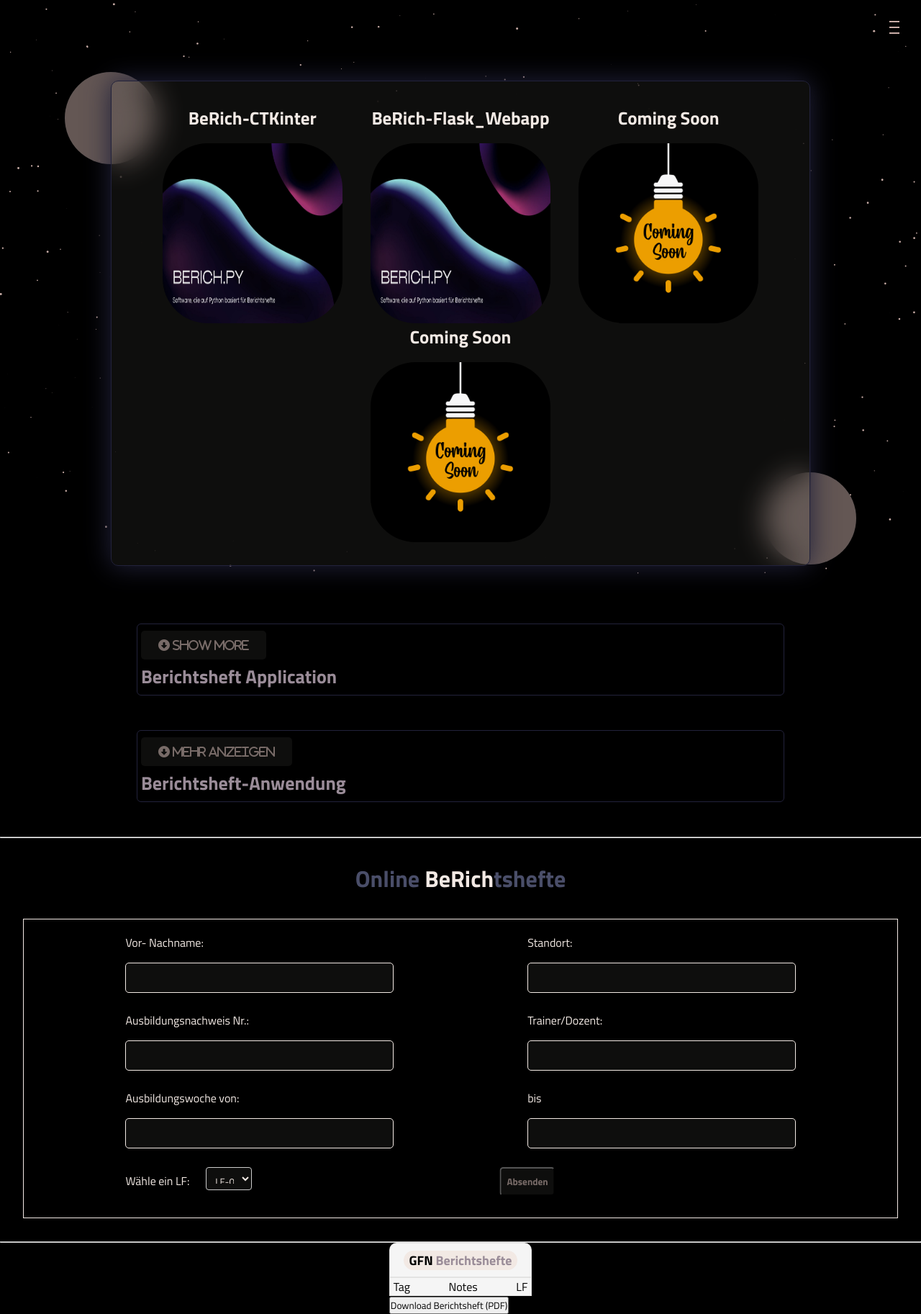
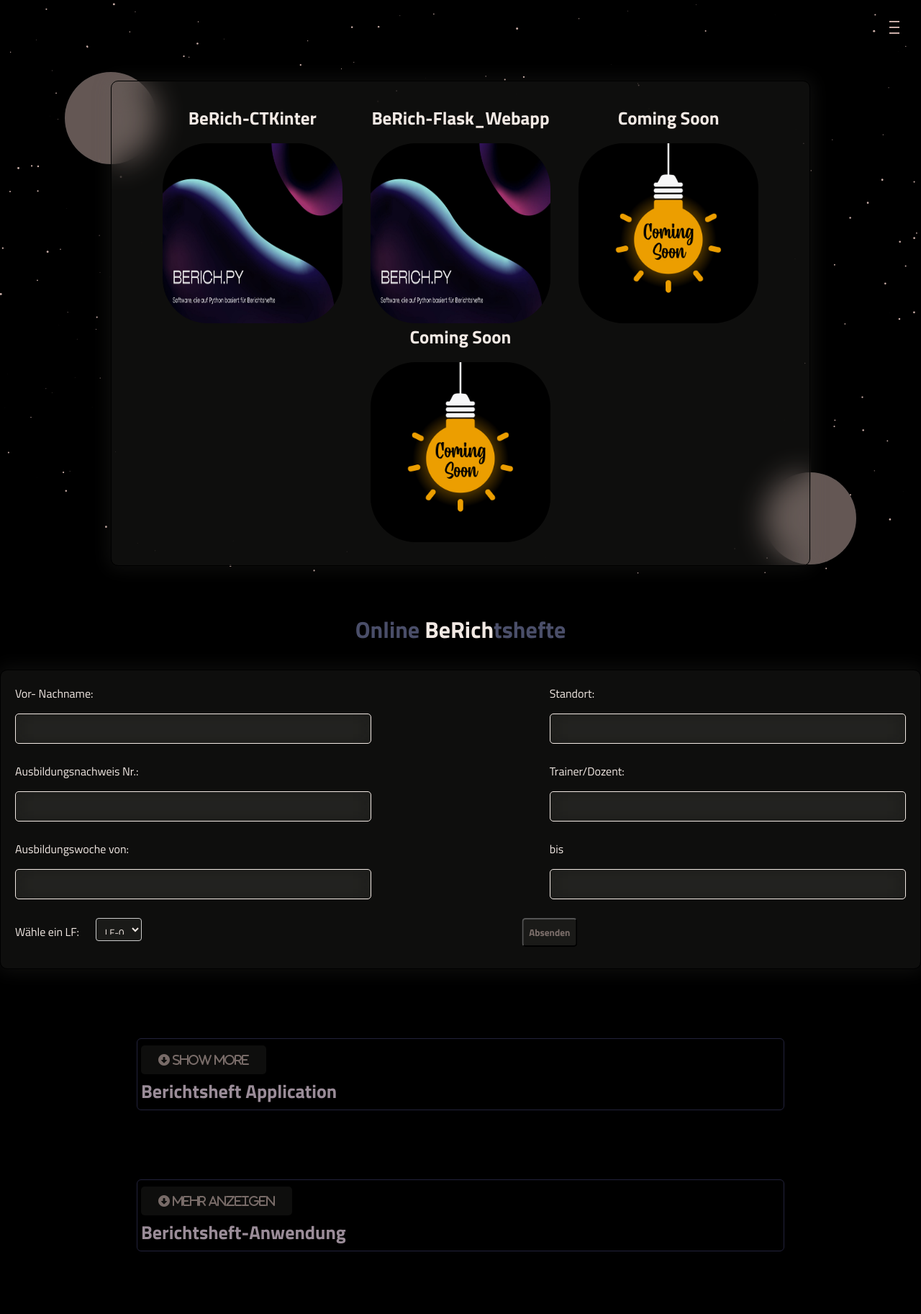
Before and after one commit to ColdByDefault/beRich, a Flask app: page /projects/ in a window 1280 px wide. Shown: the whole page at 72% size. After the commit the page ends 1738 px from the top, so only its background shows below. Run offline with Flask 3, Linux system fonts and the light colour scheme; some libraries are stand-ins or nearby versions.

Commit message:
Results are shown after submitting. re-style Projects.

```diff
--- a/version_2.0/app/projects/routes.py
+++ b/version_2.0/app/projects/routes.py
@@ -12,7 +12,8 @@
 def projects_list():
     form_data = {}
     notes_data = {}
-    return render_template('projects/index.html', form_data=form_data, notes_data=notes_data)
+    submit_form = False
+    return render_template('projects/index.html', form_data=form_data, notes_data=notes_data, submit_form=submit_form)
 
 @projects.route('/submit_form', methods=['POST'])
 def submit_form():
@@ -31,7 +32,8 @@
     selected_notes = notes.get(form_data['LF'], {})
     process_form_data(form_data)
 
-    return render_template('projects/index.html', form_data=form_data, notes_data=selected_notes)
+    submit_form = True
+    return render_template('projects/index.html', form_data=form_data, notes_data=selected_notes, submit_form=submit_form)
 
 @projects.route('/generate-pdf', methods=['POST'])
 def generate_pdf():
--- a/version_2.0/app/projects/static/projects.css
+++ b/version_2.0/app/projects/static/projects.css
@@ -45,8 +45,8 @@
     justify-content: space-evenly;
     margin: 80px 0 0 0;
     padding: 2rem;
-    border: 1px solid var(--color-palette-first);
-    box-shadow: 0 0 36px 1px var(--color-palette-first);
+    border: 1px solid var(--prime-background-color);
+    box-shadow: 0 0 25px 5px var(--prime-background-color-light);
     border-radius: 10px;
     backdrop-filter: blur(20px);
     background: var(--prime-background-color-light);
@@ -80,7 +80,14 @@
     margin-left: 1rem;
     animation: blinkingColor 2s infinite;
 } */
-
+.berichTkinter{
+    position: relative;
+    display: flex;
+    flex-wrap: wrap;
+    width: 100%;
+    background: #000;
+    margin: 3rem 0;
+}
 .show-more{
     position: relative;
     transform: translateX(-50%);
@@ -182,14 +189,22 @@
 #berichWebApp{
     position: relative;
     z-index: 3;
-    border: 1px solid var(--color-palette-fifth);
-    margin: 2rem;
+    margin: 2rem 0;
+    width: 100%;
+    display: flex;
+    align-items: center;
+    justify-content: center;
 }
+
 .container-web-app{
-    width: 80%;
     margin: 0 auto;
     padding: 20px;
     z-index: 3;
+    border: 1px solid var(--prime-background-color);
+    box-shadow: 0 0 25px 5px var(--prime-background-color-light);
+    border-radius: 10px;
+    backdrop-filter: blur(20px);
+    background: var(--prime-background-color-light);
 }
 
 
@@ -271,13 +286,16 @@
     position: relative;
     z-index: 2;
     display: flex;
-    flex-direction: column;
     align-items: center;
     justify-content: center;
     width: 100%;
 }
 
-
+.container-result form{
+    position: relative;
+    width: 100%;
+    background-color: #c72f2f;
+}
 
 .document-header{
     position: relative;
--- a/version_2.0/app/projects/templates/projects/index.html
+++ b/version_2.0/app/projects/templates/projects/index.html
@@ -16,20 +16,141 @@
             <img src="{{url_for('projects.static', filename='assets/1.jpg')}}">
         </div>
         <div class="berichTkinter-link">
-            <a class="app-link" href="#berichTkinter">BeRich-Flask_Webapp</a>
+            <a class="app-link" href="#berichWebApp">BeRich-Flask_Webapp</a>
             <img src="{{url_for('projects.static', filename='assets/1.jpg')}}">
         </div>
         <div class="berichTkinter-link">
-            <a class="app-link" href="">Coming Soon</a>
+            <a class="app-link" href="#">Coming Soon</a>
             <img src="{{url_for('projects.static', filename='assets/2.jpg')}}">
         </div>
         <div class="berichTkinter-link">
-            <a class="app-link" href="">Coming Soon</a>
+            <a class="app-link" href="#">Coming Soon</a>
             <img src="{{url_for('projects.static', filename='assets/2.jpg')}}">
         </div>
     </section>
 </section>
-<section id="berichTkinter">
+<div class="header-h1"><h1>Online <span>Be</span><span>Rich</span>tshefte</h1></div>
+<section id="berichWebApp">
+    <div class="container-web-app">
+        <form action="{{ url_for('projects.submit_form') }}" method="POST" enctype="multipart/form-data">
+            <div class="input-group">
+                <label for="trainee_name">Vor- Nachname:</label>
+                <input type="text" id="trainee_name" name="trainee_name" class="input-field" required>
+            </div>
+            <div class="input-group">
+                <label for="location">Standort:</label>
+                <input type="text" id="location" name="location" class="input-field" required>
+            </div>
+            <div class="input-group">
+                <label for="record_no">Ausbildungsnachweis Nr.:</label>
+                <input type="text" id="record_no" name="record_no" class="input-field" required>
+            </div>
+            <div class="input-group">
+                <label for="trainer_name">Trainer/Dozent:</label>
+                <input type="text" id="trainer_name" name="trainer_name" class="input-field" required>
+            </div>
+            <div class="input-group">
+                <label for="training_start">Ausbildungswoche von:</label>
+                <input type="text" id="training_start" name="training_start" class="input-field" required>
+            </div>
+            <div class="input-group">
+                <label for="training_end">bis</label>
+                <input type="text" id="training_end" name="training_end" class="input-field" required>
+            </div>
+            <div class="input-group">
+                <label for="lf-select">Wähle ein LF:</label>
+                <select name="lf-code" id="lf-select">
+                    <optgroup label="FISI/FIAE">
+                        {% for i in range(10) %}
+                        <option value="LF-{{ '%02d' % i }}">LF-{{ '%02d' % i }}</option>
+                        {% endfor %}
+                    </optgroup>
+                    <optgroup label="LF-F">
+                        {% for i in range(1, 5) %}
+                        <option value="LF-F{{ i }}">LF-F{{ i }}</option>
+                        {% endfor %}
+                    </optgroup>
+                    <optgroup label="LF-FIAE">
+                        {% for i in range(10, 13) %}
+                        <option value="LF-{{ i }}A">LF-{{ i }}A</option>
+                        {% endfor %}
+                    </optgroup>
+                    <optgroup label="LF-FISI">
+                        {% for i in range(10, 13) %}
+                        <option value="LF-{{ i }}S">LF-{{ i }}S</option>
+                        {% endfor %}
+                    </optgroup>
+                </select>
+            </div>
+            <div class="input-group">
+                <button type="submit" class="show-more" id="submitBtn">Absenden</button>
+            </div>
+        </form>
+    </div>
+</section>
+{% if submit_form %}
+<section id="results-section">
+    <form method="POST" action="{{ url_for('projects.generate_pdf') }}">
+        <div class="container-result">
+            <div class="container-result-form">
+                <h1 class="document-header"><span>GFN</span> Berichtshefte</h1>
+                {% set form_data = form_data or {} %}
+                {% if form_data %}
+                    {% set ns = namespace(count=0) %}
+                    {% for key, value in form_data.items() %}
+                        {% if key != 'image_path' %}
+                            <div class="form-feld"><strong class="{{ key | lower }}">{{ key }}</strong></div>
+                            <div class="form-feld value">{{ value }}</div>
+                            {% set ns.count = ns.count + 1 %}
+                        {% endif %}
+                    {% endfor %}
+                {% endif %}
+            </div>
+            <div class="schedule-flex-grow">
+                <div>Tag</div>
+                <div>Notes</div>
+                <div>LF</div>
+            </div>
+            <div class="schedule-notes">
+                {% if notes_data %}
+                    {% set ns = namespace(week_num=1) %}
+                    <div class="schedule-weekNr">
+                        <div>Woche</div>
+                        <div>Woche {{ ns.week_num }}</div>
+                        <div></div>
+                    </div>
+                    {% for day, notes in notes_data.items() %}
+                        <div class="schedule-days">
+                            <div>{{ day[:-1] | lower }}</div>
+                            <textarea class="editable-notes" data-day="{{ day }}">{{ notes }}</textarea>
+                            <div>{{ form_data.LF }}</div>
+                        </div>
+                        {% if loop.index % 5 == 0 and not loop.last %}
+                            {% set ns.week_num = ns.week_num + 1 %}
+                            <div class="schedule-weekNr">
+                                <div>Woche</div>
+                                <div>Woche {{ ns.week_num }}</div>
+                                <div></div>
+                            </div>
+                        {% endif %}
+                    {% endfor %}
+                {% endif %}
+            </div>
+            <input type="hidden" name="trainee_name" value="{{ form_data['Vor- Nachname'] }}">
+            <input type="hidden" name="location" value="{{ form_data['Standort'] }}">
+            <input type="hidden" name="record_no" value="{{ form_data['Ausbildungsnachweis NR.'] }}">
+            <input type="hidden" name="trainer_name" value="{{ form_data['Trainer/Dozent'] }}">
+            <input type="hidden" name="training_start" value="{{ form_data['Ausbildungswoche-von'] }}">
+            <input type="hidden" name="training_end" value="{{ form_data['Ausbildungswoche-bis'] }}">
+            <input type="hidden" name="lf-code" value="{{ form_data['LF'] }}">
+            <button type="submit" class="download-link">Download Berichtsheft (PDF)</button>
+        </div>
+    </form>
+</section>
+{% endif %}
+
+
+<section id="berichTkinter" class="berichTkinter">
     <div class="readme-container preview" id="english">
         <!--<a class="switch-lang" href="#german"><i class="fa-solid fa-circle-up" style="padding:1rem;"> English / Deutsch</i></a>-->
         <a class="show-more" href="javascript:void(0);" onclick="toggleSection('english')">
@@ -157,125 +278,6 @@
         </article>
     </div>
 </section>
-<hr>
-<div class="header-h1"><h1>Online <span>Be</span><span>Rich</span>tshefte</h1></div>
-<section id="berichWebApp">
-    <div class="container-web-app">
-        <form action="{{ url_for('projects.submit_form') }}" method="POST" enctype="multipart/form-data">
-            <div class="input-group">
-                <label for="trainee_name">Vor- Nachname:</label>
-                <input type="text" id="trainee_name" name="trainee_name" class="input-field" required>
-            </div>
-            <div class="input-group">
-                <label for="location">Standort:</label>
-                <input type="text" id="location" name="location" class="input-field" required>
-            </div>
-            <div class="input-group">
-                <label for="record_no">Ausbildungsnachweis Nr.:</label>
-                <input type="text" id="record_no" name="record_no" class="input-field" required>
-            </div>
-            <div class="input-group">
-                <label for="trainer_name">Trainer/Dozent:</label>
-                <input type="text" id="trainer_name" name="trainer_name" class="input-field" required>
-            </div>
-            <div class="input-group">
-                <label for="training_start">Ausbildungswoche von:</label>
-                <input type="text" id="training_start" name="training_start" class="input-field" required>
-            </div>
-            <div class="input-group">
-                <label for="training_end">bis</label>
-                <input type="text" id="training_end" name="training_end" class="input-field" required>
-            </div>
-            <div class="input-group">
-                <label for="lf-select">Wähle ein LF:</label>
-                <select name="lf-code" id="lf-select">
-                    <optgroup label="FISI/FIAE">
-                        {% for i in range(10) %}
-                        <option value="LF-{{ '%02d' % i }}">LF-{{ '%02d' % i }}</option>
-                        {% endfor %}
-                    </optgroup>
-                    <optgroup label="LF-F">
-                        {% for i in range(1, 5) %}
-                        <option value="LF-F{{ i }}">LF-F{{ i }}</option>
-                        {% endfor %}
-                    </optgroup>
-                    <optgroup label="LF-FIAE">
-                        {% for i in range(10, 13) %}
-                        <option value="LF-{{ i }}A">LF-{{ i }}A</option>
-                        {% endfor %}
-                    </optgroup>
-                    <optgroup label="LF-FISI">
-                        {% for i in range(10, 13) %}
-                        <option value="LF-{{ i }}S">LF-{{ i }}S</option>
-                        {% endfor %}
-                    </optgroup>
-                </select>
-            </div>
-            <div class="input-group">
-                <button type="submit" class="show-more" id="submitBtn">Absenden</button>
-            </div>
-        </form>
-    </div>
-</section>
-<hr>
-<section id="results-section">
-    <form method="POST" action="{{ url_for('projects.generate_pdf') }}">
-        <div class="container-result">
-            <div class="container-result-form">
-                <h1 class="document-header"><span>GFN</span> Berichtshefte</h1>
-                {% set form_data = form_data or {} %}
-                {% if form_data %}
-                    {% set ns = namespace(count=0) %}
-                    {% for key, value in form_data.items() %}
-                        {% if key != 'image_path' %}
-                            <div class="form-feld"><strong class="{{ key | lower }}">{{ key }}</strong></div>
-                            <div class="form-feld value">{{ value }}</div>
-                            {% set ns.count = ns.count + 1 %}
-                        {% endif %}
-                    {% endfor %}
-                {% endif %}
-            </div>
-            <div class="schedule-flex-grow">
-                <div>Tag</div>
-                <div>Notes</div>
-                <div>LF</div>
-            </div>
-            <div class="schedule-notes">
-                {% if notes_data %}
-                    {% set ns = namespace(week_num=1) %}
-                    <div class="schedule-weekNr">
-                        <div>Woche</div>
-                        <div>Woche {{ ns.week_num }}</div>
-                        <div></div>
-                    </div>
-                    {% for day, notes in notes_data.items() %}
-                        <div class="schedule-days">
-                            <div>{{ day[:-1] | lower }}</div>
-                            <textarea class="editable-notes" data-day="{{ day }}">{{ notes }}</textarea>
-                            <div>{{ form_data.LF }}</div>
-                        </div>
-                        {% if loop.index % 5 == 0 and not loop.last %}
-                            {% set ns.week_num = ns.week_num + 1 %}
-                            <div class="schedule-weekNr">
-                                <div>Woche</div>
-                                <div>Woche {{ ns.week_num }}</div>
-                                <div></div>
-                            </div>
-                        {% endif %}
-                    {% endfor %}
-                {% endif %}
-            </div>
-            <input type="hidden" name="trainee_name" value="{{ form_data['Vor- Nachname'] }}">
-            <input type="hidden" name="location" value="{{ form_data['Standort'] }}">
-            <input type="hidden" name="record_no" value="{{ form_data['Ausbildungsnachweis NR.'] }}">
-            <input type="hidden" name="trainer_name" value="{{ form_data['Trainer/Dozent'] }}">
-            <input type="hidden" name="training_start" value="{{ form_data['Ausbildungswoche-von'] }}">
-            <input type="hidden" name="training_end" value="{{ form_data['Ausbildungswoche-bis'] }}">
-            <input type="hidden" name="lf-code" value="{{ form_data['LF'] }}">
-            <button type="submit" class="download-link">Download Berichtsheft (PDF)</button>
-        </div>
-    </form>
-</section>
 
 <script src="{{ url_for('projects.static', filename='projects.js')}}"></script>
 {% endblock %}
```
